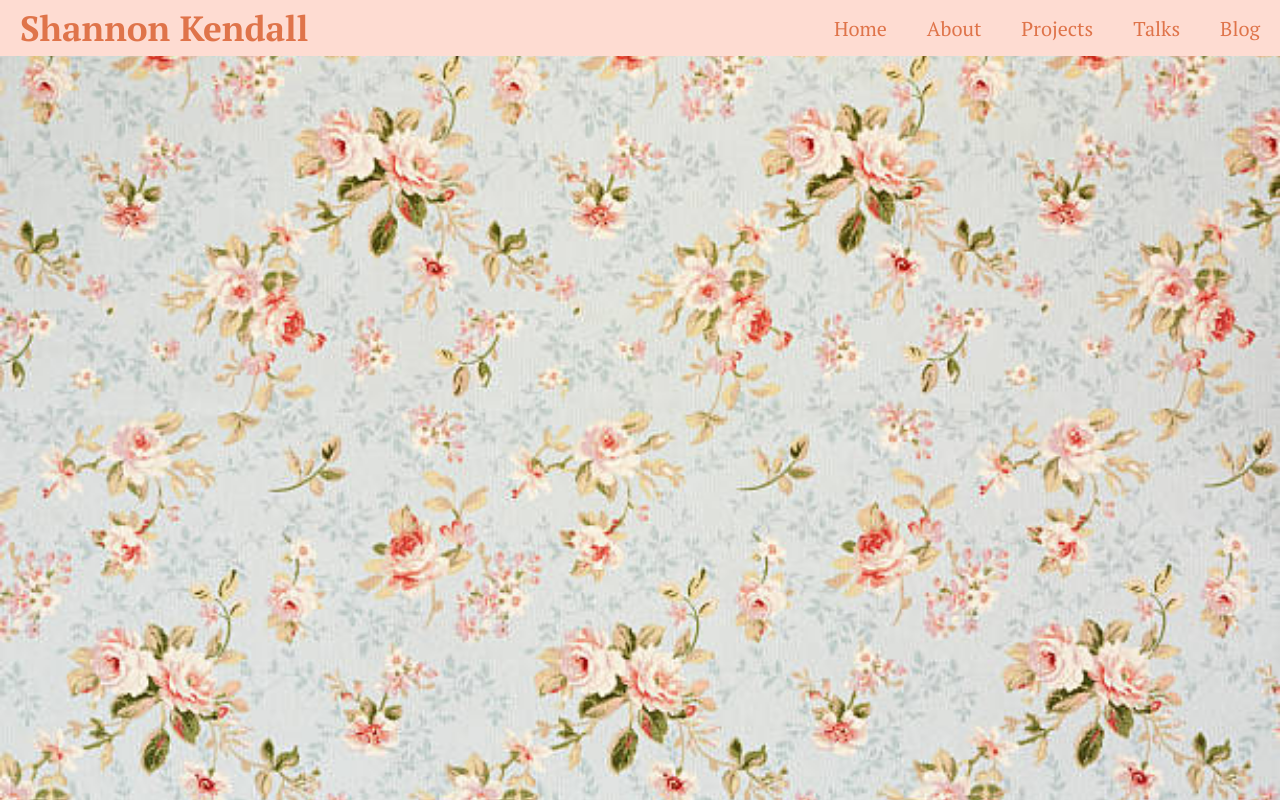
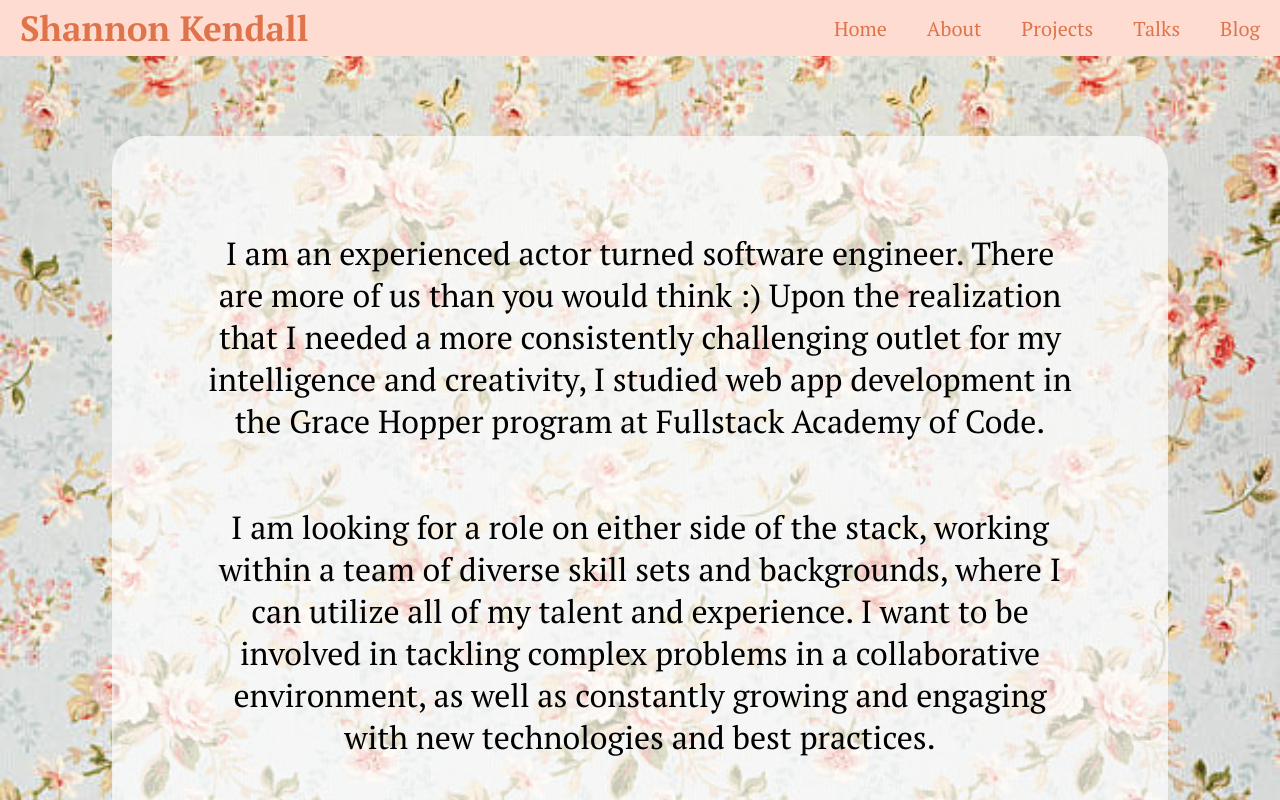
Before and after one commit to snkendall/Portfolio, a React (Create React App) app in the folder Desktop/Portfolio/portfolio/: page /about in a window 1280 px wide. Shown: the top 800 px of the page. Built offline with nearby package versions, Linux system fonts and the light colour scheme.

Commit message:
about component added

```diff
--- a/Desktop/Portfolio/portfolio/src/App.css
+++ b/Desktop/Portfolio/portfolio/src/App.css
@@ -19,9 +19,15 @@
   font-size: 2em;
 }
 
+p {
+  font-size: 2em;
+  font-family: 'PT Serif', serif;
+  padding: 1em;
+}
+
 .text-border {
-  margin: 5em 10em;
-  padding: 5em;
+  margin: 5em 7em;
+  padding: 4em;
   border-radius: 2em;
   background-color: rgba(255, 255, 255, 0.70);
 }
--- a/Desktop/Portfolio/portfolio/src/components/About.jsx
+++ b/Desktop/Portfolio/portfolio/src/components/About.jsx
@@ -0,0 +1,23 @@
+import React from 'react';
+import FontAwesome from 'react-fontawesome';
+import { withRouter } from 'react-router-dom';
+
+const About = () => {
+    return(
+        <div className="text-border">
+            <p>
+                I am an experienced actor turned software engineer.  There are more of us than you would think :)
+                Upon the realization that I needed a more consistently challenging outlet for my intelligence and creativity, I studied web app development in the Grace Hopper program at Fullstack Academy of Code.
+            </p>
+            <p>
+                I am looking for a role on either side of the stack, working within a team of diverse skill sets and backgrounds, where I can utilize all of my talent and experience.
+                I want to be involved in tackling complex problems in a collaborative environment, as well as constantly growing and engaging with new technologies and best practices.
+            </p>
+            <p>
+                I am motivated by technology that finds creative solutions to common problems or helps us to understand ourselves in an entirely new perspective.
+            </p>
+        </div>
+    );
+}
+
+export default withRouter(About);
--- a/Desktop/Portfolio/portfolio/src/components/index.js
+++ b/Desktop/Portfolio/portfolio/src/components/index.js
@@ -2,3 +2,4 @@ export { default as Home} from './Home';
 export { default as Menu } from './Menu';
 export { default as Navbar } from './Navbar';
 export { default as Contact } from './Contact';
+export { default as About } from './About';
--- a/Desktop/Portfolio/portfolio/src/routes.js
+++ b/Desktop/Portfolio/portfolio/src/routes.js
@@ -1,6 +1,6 @@
 import React, { Component } from 'react';
 import { Route, Switch, BrowserRouter as Router } from 'react-router-dom';
-import {Home} from './components';
+import {Home, About} from './components';
 import App from './App';
 
 /**
@@ -15,6 +15,7 @@ class Routes extends Component {
         <App>
           <Switch>
             <Route exact path="/" component={Home} />
+            <Route exact path="/about" component={About} />
           </Switch>
         </App>
       </Router>
```
